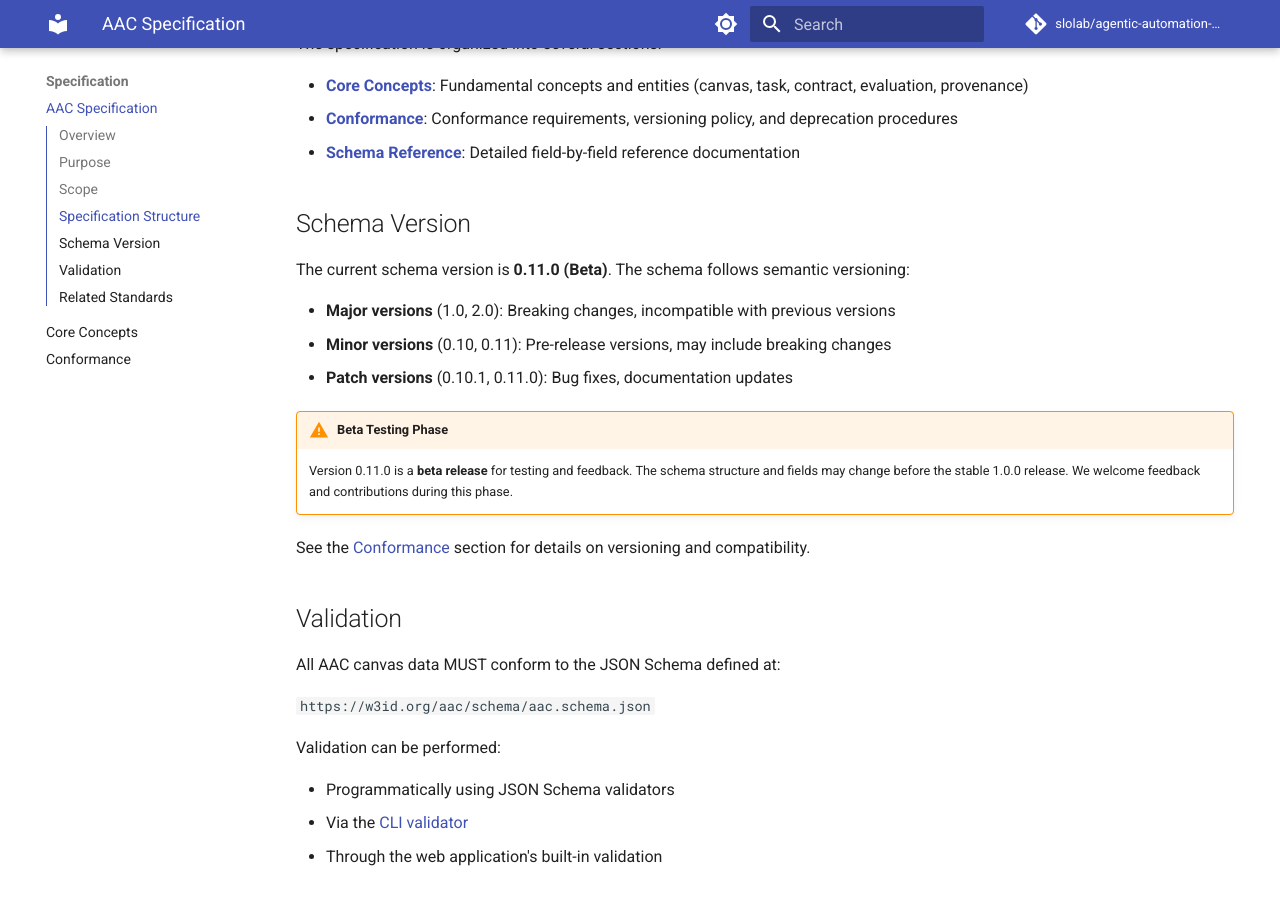
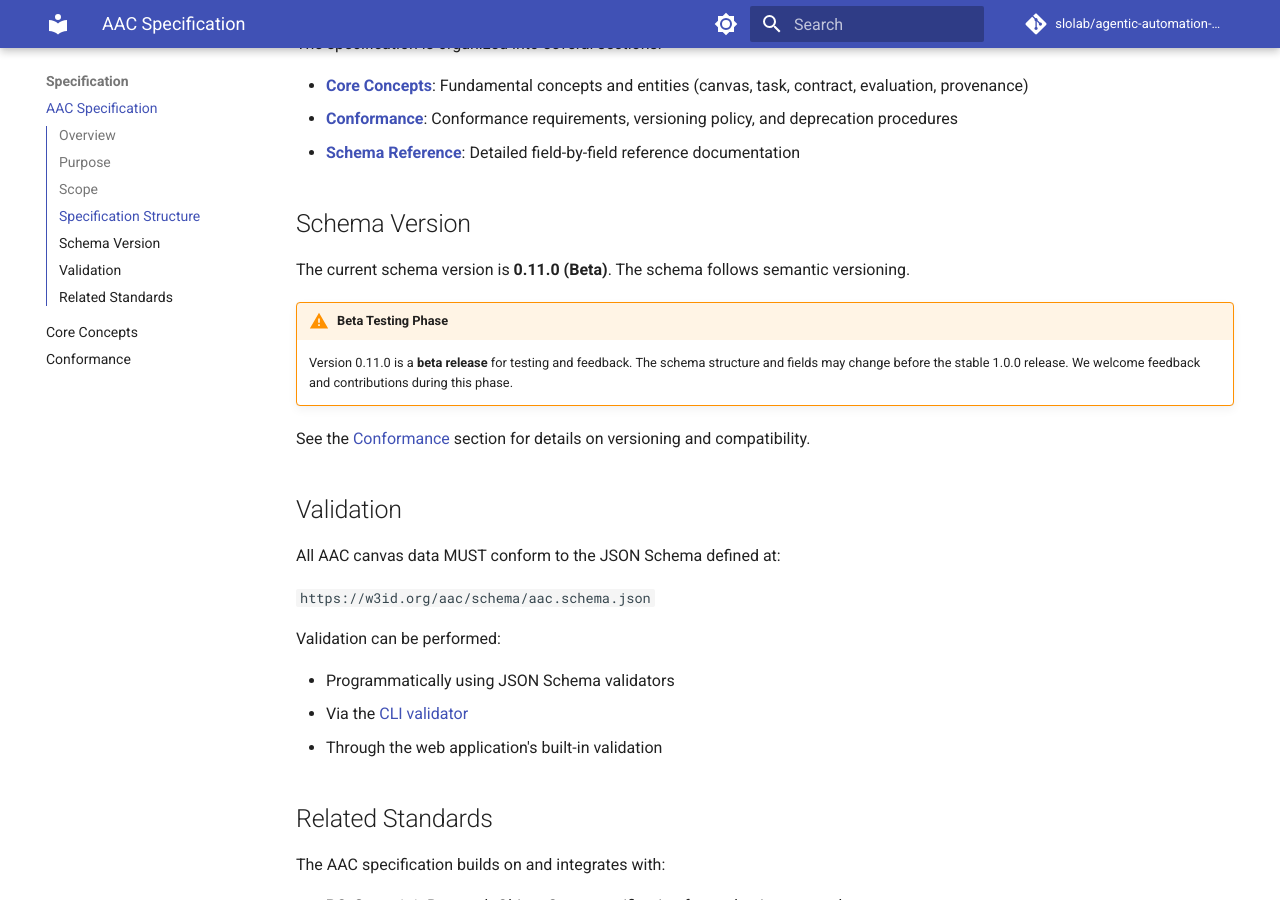
Before and after one commit to slolab/agentic-automation-canvas, an MkDocs documentation site: the page built from docs/spec/index.md, in a window 1280 px wide and 900 px high, scrolled down 1101 px. Built offline with MkDocs 1.6.1 and Material for MkDocs 9.7.7, drawn with Linux system fonts in a browser that asks for light colours; comment, search, counter and statistics services are not loaded.

```diff
--- a/docs/spec/index.md
+++ b/docs/spec/index.md
@@ -39,11 +39,7 @@ The specification is organized into several sections:
 
 ## Schema Version
 
-The current schema version is **0.11.0 (Beta)**. The schema follows semantic versioning:
-
-- **Major versions** (1.0, 2.0): Breaking changes, incompatible with previous versions
-- **Minor versions** (0.10, 0.11): Pre-release versions, may include breaking changes
-- **Patch versions** (0.10.1, 0.11.0): Bug fixes, documentation updates
+The current schema version is **0.11.0 (Beta)**. The schema follows semantic versioning.
 
 !!! warning "Beta Testing Phase"
     Version 0.11.0 is a **beta release** for testing and feedback. The schema structure and fields
```
Also changed, not shown: docs/CONTRIBUTING.md (+1 -1 lines), .bumpversion.cfg.
